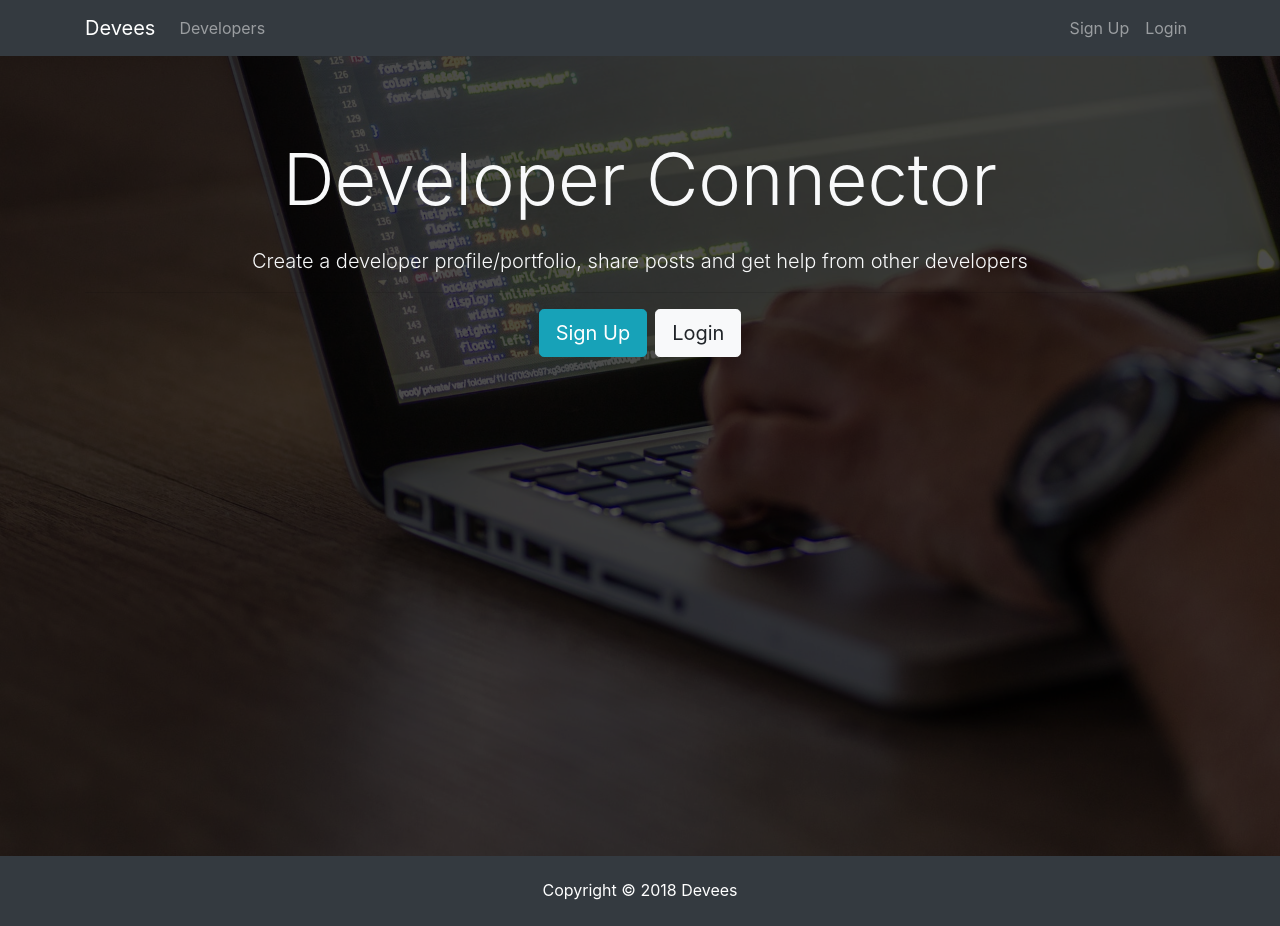
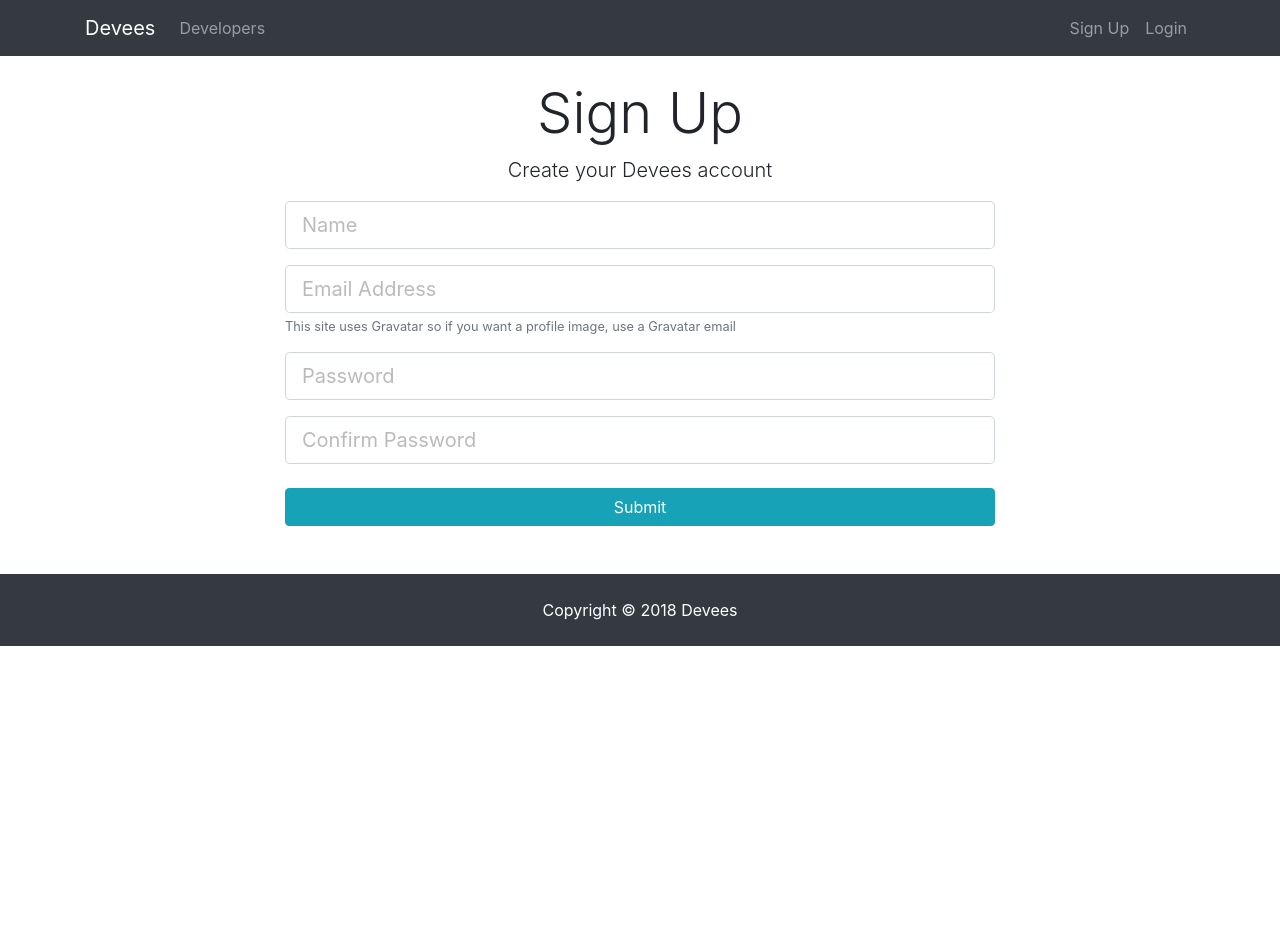
Before and after one commit to KrishieldKyle/devees, a React (Create React App) app in the folder client/: page /register in a window 1280 px wide. After the commit the page ends 800 px from the top, so only its background shows below. Built offline with nearby package versions, Linux system fonts and the light colour scheme.

Commit message:
added register and login then console.log inputs

```diff
--- a/client/package.json
+++ b/client/package.json
@@ -5,6 +5,7 @@
   "dependencies": {
     "react": "^16.6.3",
     "react-dom": "^16.6.3",
+    "react-router-dom": "^4.3.1",
     "react-scripts": "2.1.1"
   },
   "scripts": {
--- a/client/src/App.js
+++ b/client/src/App.js
@@ -1,17 +1,28 @@
 import React, { Component } from 'react';
-import './App.css';
+import { BrowserRouter as Router, Route } from 'react-router-dom';
+
 import Navbar from './components/layout/Navbar';
 import Footer from './components/layout/Footer';
 import Landing from './components/layout/Landing';
+import Login from './components/auth/Login';
+import Register from './components/auth/Register';
+
+import './App.css';
 
 class App extends Component {
   render() {
     return (
-      <div className="App">
-        <Navbar />
-        <Landing />
-        <Footer />
-      </div>
+      <Router>
+        <div className="App">
+          <Navbar />
+          <Route exact path="/" component={Landing} />
+          <div className="container">
+            <Route exact path="/register" component={Register} />
+            <Route exact path="/login" component={Login} />
+          </div>
+          <Footer />
+        </div>
+      </Router>
     );
   }
 }
--- /dev/null
+++ b/client/src/components/auth/Login.js
@@ -0,0 +1,56 @@
+import React, { Component } from 'react'
+
+class Login extends Component {
+
+    constructor() {
+        super()
+        this.state = {
+            email: '',
+            password: '',
+            errors: {}
+        }
+
+        this.onChange = this.onChange.bind(this);
+        this.onSubmit = this.onSubmit.bind(this);
+    }
+
+    onChange(e) {
+        this.setState({ [e.target.name]: e.target.value })
+    }
+
+    onSubmit(e) {
+        e.preventDefault();
+
+        const user = {
+            email: this.state.email,
+            password: this.state.password
+        }
+        console.log(user)
+    }
+
+    render() {
+        return (
+            <div className="login">
+                <div className="container">
+                    <div className="row">
+                        <div className="col-md-8 m-auto">
+                            <h1 className="display-4 text-center">Log In</h1>
+                            <p className="lead text-center">Sign in to your DevConnector account</p>
+                            <form onSubmit={this.onSubmit}>
+                                <div className="form-group">
+                                    <input type="email" className="form-control form-control-lg" placeholder="Email Address" name="email" value={this.state.email} onChange={this.onChange} />
+                                </div>
+                                <div className="form-group">
+                                    <input type="password" className="form-control form-control-lg" placeholder="Password" name="password" value={this.state.password} onChange={this.onChange} />
+                                </div>
+                                <input type="submit" className="btn btn-info btn-block mt-4" />
+                            </form>
+                        </div>
+                    </div>
+                </div>
+            </div>
+        )
+    }
+}
+
+export default Login
--- /dev/null
+++ b/client/src/components/auth/Register.js
@@ -0,0 +1,67 @@
+import React, { Component } from 'react'
+
+class Register extends Component {
+
+    constructor() {
+        super()
+        this.state = {
+            name: '',
+            email: '',
+            password: '',
+            password2: '',
+            errors: {}
+        }
+
+        this.onChange = this.onChange.bind(this);
+        this.onSubmit = this.onSubmit.bind(this);
+    }
+
+    onChange(e) {
+        this.setState({ [e.target.name]: e.target.value })
+    }
+
+    onSubmit(e) {
+        e.preventDefault();
+
+        const newUser = {
+            name: this.state.name,
+            email: this.state.email,
+            password: this.state.password,
+            password2: this.state.password2
+        }
+        console.log(newUser)
+    }
+
+    render() {
+        return (
+            <div className="register">
+                <div className="container">
+                    <div className="row">
+                        <div className="col-md-8 m-auto">
+                            <h1 className="display-4 text-center">Sign Up</h1>
+                            <p className="lead text-center">Create your Devees account</p>
+                            <form onSubmit={this.onSubmit}>
+                                <div className="form-group">
+                                    <input type="text" className="form-control form-control-lg" placeholder="Name" value={this.state.name} name="name" onChange={this.onChange} />
+                                </div>
+                                <div className="form-group">
+                                    <input type="email" className="form-control form-control-lg" placeholder="Email Address" name="email" value={this.state.email} onChange={this.onChange} />
+                                    <small className="form-text text-muted">This site uses Gravatar so if you want a profile image, use a Gravatar email</small>
+                                </div>
+                                <div className="form-group">
+                                    <input type="password" className="form-control form-control-lg" placeholder="Password" name="password" value={this.state.password} onChange={this.onChange} />
+                                </div>
+                                <div className="form-group">
+                                    <input type="password" className="form-control form-control-lg" placeholder="Confirm Password" name="password2" value={this.state.password2} onChange={this.onChange} />
+                                </div>
+                                <input type="submit" className="btn btn-info btn-block mt-4" />
+                            </form>
+                        </div>
+                    </div>
+                </div>
+            </div>
+        )
+    }
+}
+
+export default Register
--- a/client/src/components/layout/Landing.js
+++ b/client/src/components/layout/Landing.js
@@ -1,4 +1,5 @@
 import React, { Component } from 'react'
+import { Link } from 'react-router-dom';
 
 class Landing extends Component {
     render() {
@@ -11,8 +12,8 @@
                                 <h1 className="display-3 mb-4">Developer Connector</h1>
                                 <p className="lead"> Create a developer profile/portfolio, share posts and get help from other developers</p>
                                 <hr />
-                                <a href="register.html" className="btn btn-lg btn-info mr-2">Sign Up</a>
-                                <a href="login.html" className="btn btn-lg btn-light">Login</a>
+                                <Link to="/register" className="btn btn-lg btn-info mr-2">Sign Up</Link>
+                                <Link to="/login" className="btn btn-lg btn-light">Login</Link>
                             </div>
                         </div>
                     </div>
--- a/client/src/components/layout/Navbar.js
+++ b/client/src/components/layout/Navbar.js
@@ -1,11 +1,12 @@
 import React, { Component } from 'react'
+import { Link } from 'react-router-dom';
 
 class Navbar extends Component {
     render() {
         return (
             <nav className="navbar navbar-expand-sm navbar-dark bg-dark mb-4">
                 <div className="container">
-                    <a className="navbar-brand" href="landing.html">Devees</a>
+                    <Link className="navbar-brand" to="/">Devees</Link>
                     <button className="navbar-toggler" type="button" data-toggle="collapse" data-target="#mobile-nav">
                         <span className="navbar-toggler-icon"></span>
                     </button>
@@ -13,17 +14,18 @@
                     <div className="collapse navbar-collapse" id="mobile-nav">
                         <ul className="navbar-nav mr-auto">
                             <li className="nav-item">
-                                <a className="nav-link" href="profiles.html"> Developers
-            </a>
+                                <Link className="nav-link" to="/profiles">
+                                    {' '} Developers
+                                </Link>
                             </li>
                         </ul>
 
                         <ul className="navbar-nav ml-auto">
                             <li className="nav-item">
-                                <a className="nav-link" href="register.html">Sign Up</a>
+                                <Link className="nav-link" to="/register">Sign Up</Link>
                             </li>
                             <li className="nav-item">
-                                <a className="nav-link" href="login.html">Login</a>
+                                <Link className="nav-link" to="login">Login</Link>
                             </li>
                         </ul>
                     </div>
```
Also changed, not shown: 1 other file (tests, documents, lock files or other folders).
